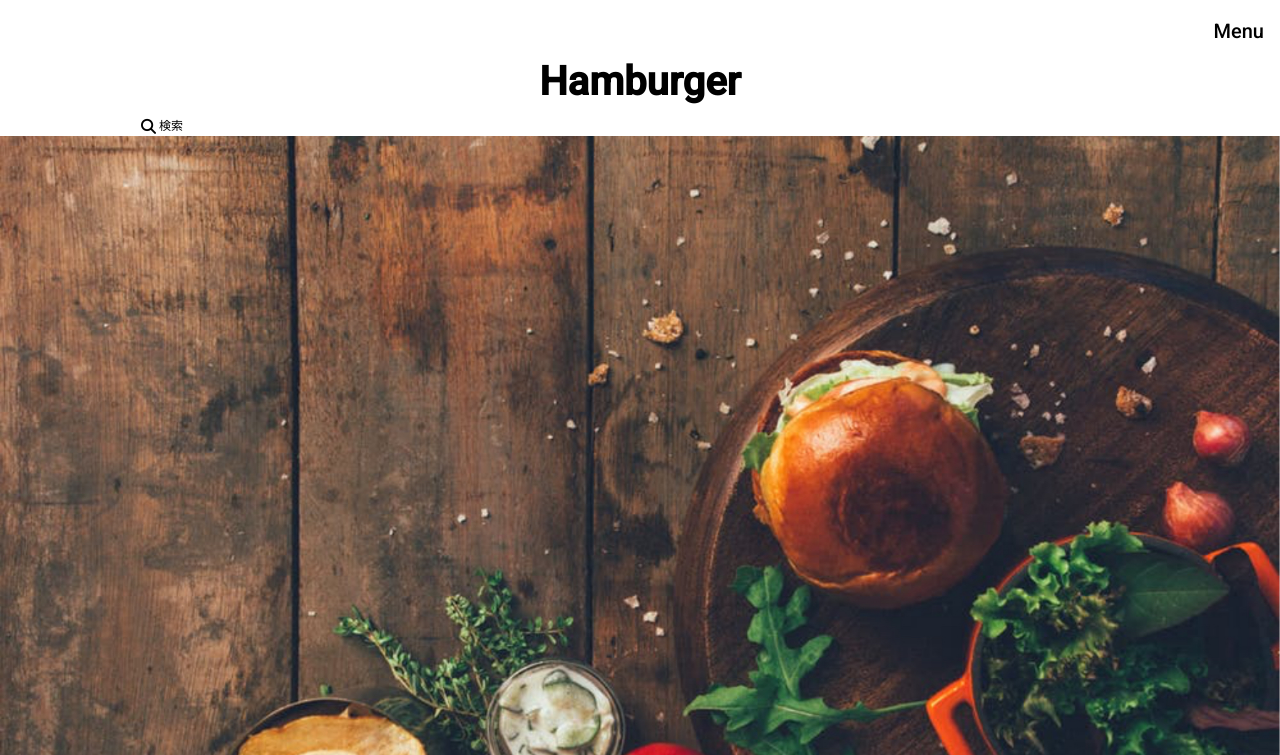
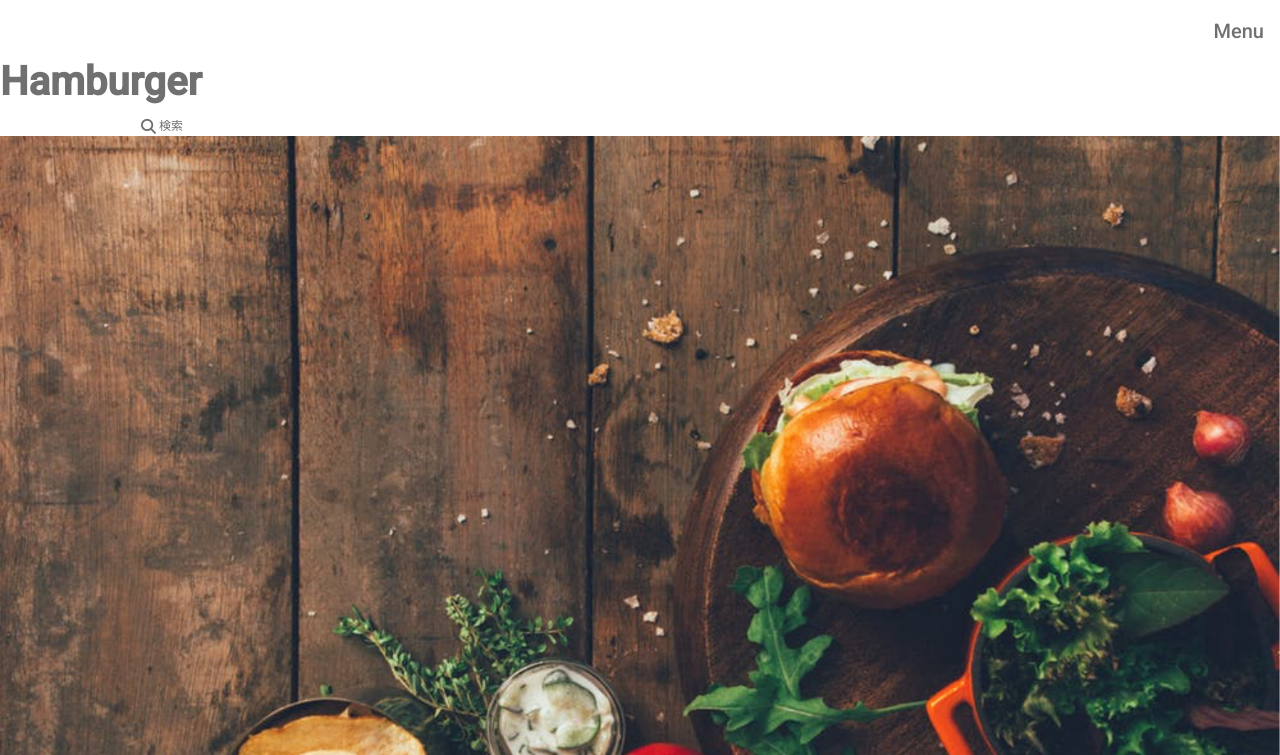
Before and after one commit to yuukitom/hamburger, a PHP site: page / in a window 1280 px wide. Shown: the top 755 px of the page. Run offline with PHP 8.4, Linux system fonts and the light colour scheme; some libraries are stand-ins or nearby versions.

Commit message:
20210616_ヘッダー更新

```diff
--- a/css/style.css
+++ b/css/style.css
@@ -35,6 +35,10 @@ Layout
 /* =========================================================
 object
 ========================================================= */
+.p-header {
+  color: #707070;
+}
+
 .p-header__gnav {
   font-size: 20px;
   text-align: right;
@@ -45,4 +49,8 @@ object
   font-size: 40px;
   text-align: center;
 }
+
+.p-header__topTitle {
+  font-size: 4rem;
+}
 /*# sourceMappingURL=style.css.map */
--- a/index.html
+++ b/index.html
@@ -14,12 +14,14 @@
   <body>
       <header class="l-header p-header">
         <nav class="p-header__gnav">Menu</nav>
-        <h1 class="p-header__title">Hamburger</h1>
-        <form class="p-header_search" action="#" method="GET">
-          <input type="search" name="search" for="search">
-          <i class="fas fa-search fa-lg"></i>
-          <input type="submit" name="submit" value="検索" id="search">
-        </form>
+        <div class="p-header__top">
+          <h1 class="p-header__topTitle">Hamburger</h1>
+          <form class="p-header__topSearch" action="#" method="GET">
+            <input type="search" name="search">
+            <i class="fas fa-search fa-lg"></i>
+            <input type="submit" name="submit" value="検索">
+          </form>
+        </div>
       </header>
 
       <div class="p-mainvisual u--mb80">
--- a/scss/foundation/_function.scss
+++ b/scss/foundation/_function.scss
@@ -1,2 +1,3 @@
 $base_color: #707070;
+$accent-color: #3C2A10;
 $white-color: #fff;
--- a/scss/object/project/_project.scss
+++ b/scss/object/project/_header.scss
@@ -1,5 +1,10 @@
+.p-header {
+  color: $base_color;
+}
+
 .p-header__gnav {
   font-size: 20px;
+
   text-align: right;
   margin: 14px 16px 0 0;
 }
@@ -8,3 +13,12 @@
   font-size: 40px;
   text-align: center;
 }
+
+.p-header__top {
+  &Title {
+    font-size: 4rem;
+
+  }
+
+
+}
--- a/scss/style.scss
+++ b/scss/style.scss
@@ -20,5 +20,5 @@ object
 ========================================================= */
 
 @import "object/component/component";
-@import "object/project/project";
+@import "object/project/header";
 @import "object/utility/utility";
```
Also changed, not shown: 1 other file.
